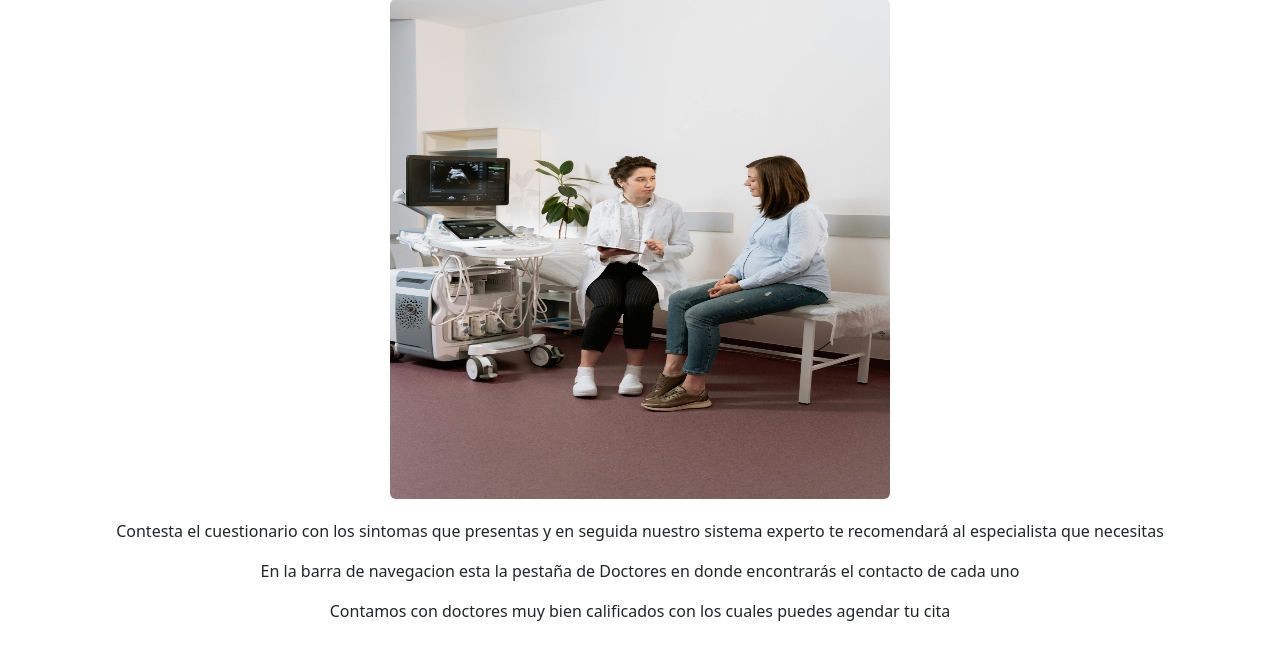
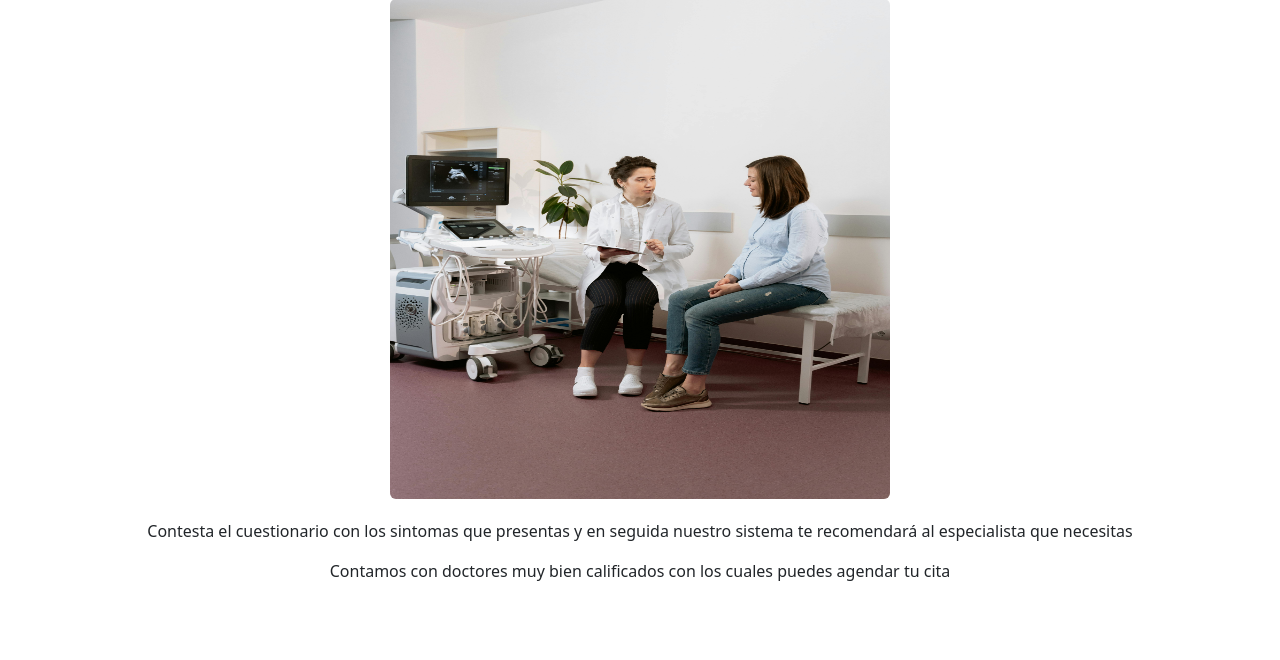
Before and after one commit to victornietol/SistemaRecomendacionCitasMedicas, a PHP site: page / in a window 1280 px wide. Shown: the part 125-785 px from the top of the page. Run offline with PHP 8.4, Linux system fonts and the light colour scheme; some libraries are stand-ins or nearby versions.

Commit message:
Eliminación de instrucciones obsoletas en index.php

```diff
--- a/index.php
+++ b/index.php
@@ -17,9 +17,8 @@ require ("header.php");
     <img src="doc.jpg" class="rounded mx-auto d-block" alt="..." width="500px" height="500px">
   </div>
   <div class="desc">
-    <p>Contesta el cuestionario con los sintomas que presentas y en seguida nuestro sistema experto te recomendará al
+    <p>Contesta el cuestionario con los sintomas que presentas y en seguida nuestro sistema te recomendará al
       especialista que necesitas</p>
-    <p>En la barra de navegacion esta la pestaña de Doctores en donde encontrarás el contacto de cada uno </p>
     <p>Contamos con doctores muy bien calificados con los cuales puedes agendar tu cita</p>
   </div>
 </body>
```
